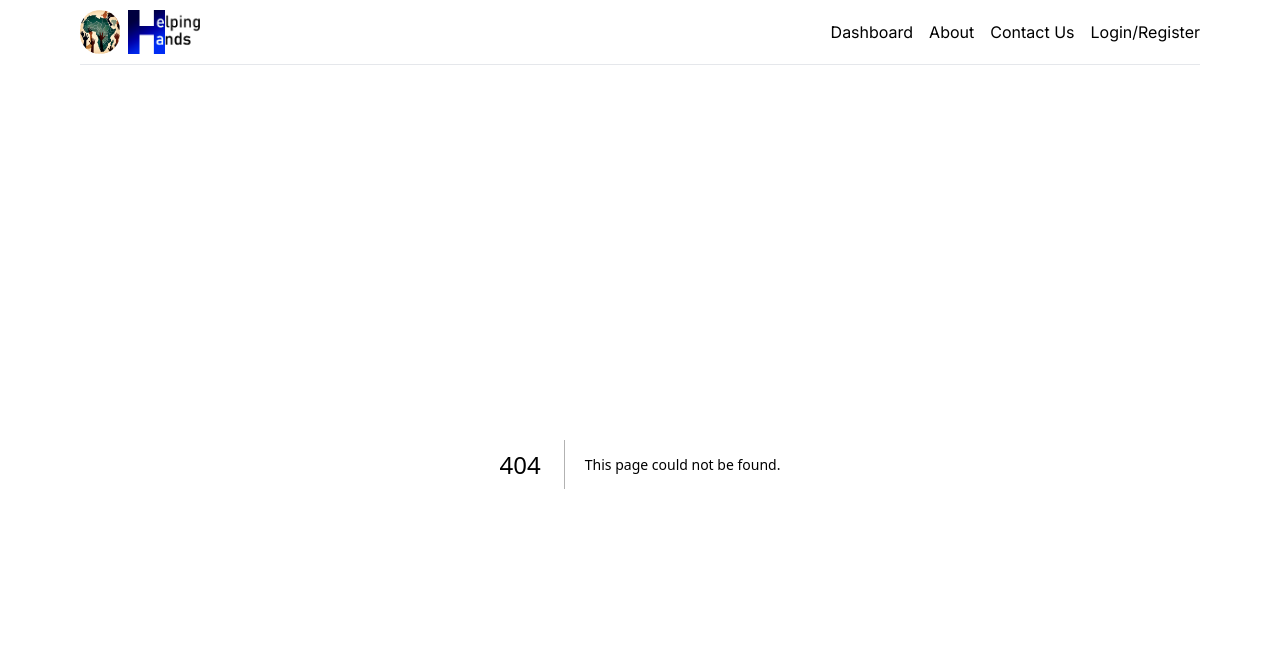
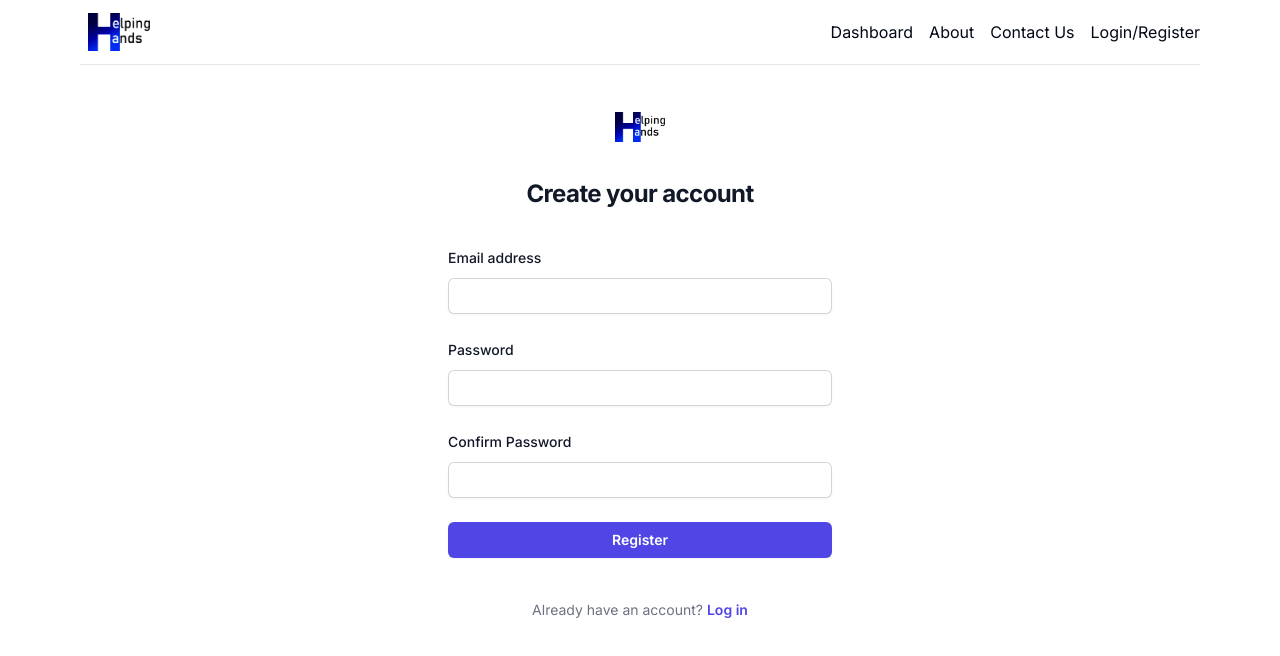
Before and after one commit to JUSTFIDEL/helping-hands, a Next.js app: page /register in a window 1280 px wide. Before the commit this address had no page. Shown: the top 656 px of the page. Built offline with nearby package versions, Linux system fonts and the light colour scheme.

Commit message:
register page

```diff
--- a/package.json
+++ b/package.json
@@ -10,6 +10,7 @@
   },
   "dependencies": {
     "@radix-ui/react-slot": "^1.0.2",
+    "@tailwindcss/forms": "^0.5.7",
     "class-variance-authority": "^0.7.0",
     "clsx": "^2.1.0",
     "lucide-react": "^0.358.0",
--- a/src/app/globals.css
+++ b/src/app/globals.css
@@ -58,10 +58,10 @@
   }
 }
 
-.navlinks {
+/* .navlinks {
   font-size: 1rem;
 }
 
 .navlink:active {
   font-weight: bold;
-}
+} */
--- a/src/app/page.js
+++ b/src/app/page.js
@@ -1,38 +1,87 @@
 import MaxWidthWrapper from '@/components/MaxWidthWrapper'
 import { Button, buttonVariants } from '@/components/ui/button'
-import Image from 'next/image'
+import { ArrowDownToLine, CheckCircle, Leaf } from 'lucide-react'
 import Link from 'next/link'
+
+const perks = [
+  {
+    name: 'Light Portfolio',
+    duration: '7 Days Package',
+    Icon: ArrowDownToLine,
+    description: 'Invest #5,000 - #50,000 and get 20% in 7day',
+    link: '/register',
+  },
+  {
+    name: 'Medium Portfolio',
+    duration: '15 Days Package',
+    Icon: CheckCircle,
+    description: 'Invest #50,001 - #200,000 and get 30% in 15days',
+    link: '/register',
+  },
+  {
+    name: 'Large Portfolio',
+    duration: '30 Days Package',
+    Icon: Leaf,
+    description: 'Invest #200,001 and above and get 45% in 30days',
+    link: '/register',
+  },
+]
 
 export default function Home() {
   return (
-    <MaxWidthWrapper>
-      <div className='py-20 flex flex-col items-center max-w-3xl'>
-        <div className='flex  flex-col sm:flex-row '>
+    <>
+      <MaxWidthWrapper>
+        <div className='py-10 sm:py-20 mx-auto text-center flex flex-col items-center max-w-3xl'>
           <h1 className='text-4xl font-bold tracking-tight text-gray-900 sm:text-6xl'>
             Your best market to invest and make{' '}
-            <span className='text-blue-600'>Money</span>while asleep.
+            <span className='text-blue-600'>MONEY</span> while asleep.
           </h1>
-          <p className='mt-6 text-lg max-w-prose text-muted-foreground'>
+          <p className='mt-6 text-base max-w-prose text-muted-foreground'>
             Welcome to Helping-Hands Investment. Where every member is verified
             and ready to help each other by combining our resources to create a
             larger capital for a larger interest for all members.
           </p>
-          <div className='flex flex-col sm:flex-row gap-4 mt-6'>
-            <Link href='/' className={buttonVariants()}>
-              Register
+          <div className='mt-6'>
+            <Link href='/register' className={buttonVariants()}>
+              Register Now &rarr;
             </Link>
-            <Button variant='ghost'>Login &rarr;</Button>
           </div>
         </div>
-        <div className='flex-1'>
-          <p>login or Register</p>
-          <form>
-            Email: <input type='email' />
-            Password: <input type='email' />
-            Confirm Password: <input type='email' />
-          </form>
-        </div>
-      </div>
-    </MaxWidthWrapper>
+
+        {/* TODO List products */}
+      </MaxWidthWrapper>
+
+      <section className='border-t border-gray-200 bg-gray-100'>
+        <MaxWidthWrapper className='py-20'>
+          <div className='grid grid-cols-1 gap-y-12 sm:grid-cols-2 sm:gap-x-6 lg:grid-cols-3 lg:gap-x-8 lg:gap-y-0'>
+            {perks.map((perk) => (
+              <Link
+                href={perk.link}
+                key={perk.name}
+                className='text-center md:flex md:items-start md:text-left lg:block lg:text-center'
+              >
+                <div className='md:flex-shrink-0 flex justify-center'>
+                  <div className='h-16 w-16 flex items-center justify-center rounded-full bg-blue-100 text-blue-900'>
+                    {<perk.Icon className='w-1/3 h-1/3' />}
+                  </div>
+                </div>
+
+                <div className='mt-6 md:ml-4 md:mt-0 lg:ml-0 lg:mt-6'>
+                  <h3 className='text-base font-bold text-gray-900'>
+                    {perk.name}
+                  </h3>
+                  <span className='mt-2 text-sm font-bold text-blue-600'>
+                    {perk.duration}
+                  </span>
+                  <p className='text-sm text-muted-foreground'>
+                    {perk.description}
+                  </p>
+                </div>
+              </Link>
+            ))}
+          </div>
+        </MaxWidthWrapper>
+      </section>
+    </>
   )
 }
--- /dev/null
+++ b/src/app/register/page.js
@@ -0,0 +1,193 @@
+import Image from 'next/image'
+import Link from 'next/link'
+
+export default function Register() {
+  return (
+    <>
+      <div className='flex min-h-full flex-1 flex-col justify-center px-6 py-12 lg:px-8'>
+        <div className='sm:mx-auto sm:w-full sm:max-w-sm'>
+          <Image
+            src='/images/hh2.png'
+            className='mx-auto'
+            alt='HHI logo'
+            width={50}
+            height={20}
+          />
+          <h2 className='mt-10 text-center text-2xl font-bold leading-6 tracking-tight text-gray-900'>
+            Create your account
+          </h2>
+        </div>
+
+        <div className='mt-10 sm:mx-auto sm:w-full sm:max-w-sm'>
+          <form className='space-y-6' action='#' method='POST'>
+            <div>
+              <label
+                htmlFor='email'
+                className='block text-sm font-medium leading-6 text-gray-900'
+              >
+                Email address
+              </label>
+              <div className='mt-2'>
+                <input
+                  id='email'
+                  name='email'
+                  type='email'
+                  autoComplete='email'
+                  required
+                  className='block w-full rounded-md border-0 py-1.5 text-gray-900 shadow-sm ring-1 ring-inset ring-gray-300 placeholder:text-gray-400 focus:ring-2 focus:ring-inset focus:ring-indigo-600 sm:text-sm sm:leading-6'
+                />
+              </div>
+            </div>
+
+            <div>
+              <div className='flex items-center justify-between'>
+                <label
+                  htmlFor='password'
+                  className='block text-sm font-medium leading-6 text-gray-900'
+                >
+                  Password
+                </label>
+              </div>
+              <div className='mt-2'>
+                <input
+                  id='password'
+                  name='password'
+                  type='password'
+                  autoComplete='current-password'
+                  required
+                  className='block w-full rounded-md border-0 py-1.5 text-gray-900 shadow-sm ring-1 ring-inset ring-gray-300 placeholder:text-gray-400 focus:ring-2 focus:ring-inset focus:ring-indigo-600 sm:text-sm sm:leading-6'
+                />
+              </div>
+            </div>
+
+            <div>
+              <div className='flex items-center justify-between'>
+                <label
+                  htmlFor='password'
+                  className='block text-sm font-medium leading-6 text-gray-900'
+                >
+                  Confirm Password
+                </label>
+              </div>
+              <div className='mt-2'>
+                <input
+                  id='password2'
+                  name='password2'
+                  type='password'
+                  autoComplete='current-password'
+                  required
+                  className='block w-full rounded-md border-0 py-1.5 text-gray-900 shadow-sm ring-1 ring-inset ring-gray-300 placeholder:text-gray-400 focus:ring-2 focus:ring-inset focus:ring-indigo-600 sm:text-sm sm:leading-6'
+                />
+              </div>
+            </div>
+
+            <div>
+              <button
+                type='submit'
+                className='flex w-full justify-center rounded-md bg-indigo-600 px-3 py-1.5 text-sm font-semibold leading-6 text-white shadow-sm hover:bg-indigo-500 focus-visible:outline focus-visible:outline-2 focus-visible:outline-offset-2 focus-visible:outline-indigo-600'
+              >
+                Register
+              </button>
+            </div>
+          </form>
+
+          <p className='mt-10 text-center text-sm text-gray-500'>
+            Already have an account?{' '}
+            <Link
+              href='#'
+              className='font-semibold leading-6 text-indigo-600 hover:text-indigo-500'
+            >
+              Log in
+            </Link>
+          </p>
+        </div>
+      </div>
+    </>
+  )
+}
+
+// <div className='flex min-h-full flex-1 flex-col justify-center px-6 py-12 lg:px-8'>
+// <div className='sm:mx-auto sm:w-full sm:max-w-sm'>
+//   <Image
+//     src='/images/hh2.png'
+//     className='mx-auto h-10 w-10'
+//     alt='HHI logo'
+//     width={80}
+//     height={30}
+//   />
+//   <h2 className='mt-10 text-center text-2xl font-bold leading-6 tracking-tight text-gray-900'>
+//     Sign in to your account
+//   </h2>
+// </div>
+
+// <div className='mt-10 sm:mx-auto sm:w-full sm:max-w-sm'>
+//   <form className='space-y-6' action='#' method='POST'>
+//     <div>
+//       <label
+//         htmlFor='email'
+//         className='block text-sm font-medium leading-6 text-gray-900'
+//       >
+//         Email address
+//       </label>
+//       <div className='mt-2'>
+//         <input
+//           id='email'
+//           name='email'
+//           type='email'
+//           autoComplete='email'
+//           required
+//           className='block w-full rounded-md border-0 py-1.5 text-gray-900 shadow-sm ring-1 ring-inset ring-gray-300 placeholder:text-gray-400 focus:ring-2 focus:ring-inset focus:ring-indigo-600 sm:text-sm sm:leading-6'
+//         />
+//       </div>
+//     </div>
+
+//     <div>
+//       <div className='flex items-center justify-between'>
+//         <label
+//           htmlFor='password'
+//           className='block text-sm font-medium leading-6 text-gray-900'
+//         >
+//           Password
+//         </label>
+//         <div className='text-sm'>
+//           <a
+//             href='#'
+//             className='font-semibold text-indigo-600 hover:text-indigo-500'
+//           >
+//             Forgot password?
+//           </a>
+//         </div>
+//       </div>
+//       <div className='mt-2'>
+//         <input
+//           id='password'
+//           name='password'
+//           type='password'
+//           autoComplete='current-password'
+//           required
+//           className='block w-full rounded-md border-0 py-1.5 text-gray-900 shadow-sm ring-1 ring-inset ring-gray-300 placeholder:text-gray-400 focus:ring-2 focus:ring-inset focus:ring-indigo-600 sm:text-sm sm:leading-6'
+//         />
+//       </div>
+//     </div>
+
+//     <div>
+//       <button
+//         type='submit'
+//         className='flex w-full justify-center rounded-md bg-indigo-600 px-3 py-1.5 text-sm font-semibold leading-6 text-white shadow-sm hover:bg-indigo-500 focus-visible:outline focus-visible:outline-2 focus-visible:outline-offset-2 focus-visible:outline-indigo-600'
+//       >
+//         Sign in
+//       </button>
+//     </div>
+//   </form>
+
+//   <p className='mt-10 text-center text-sm text-gray-500'>
+//     Not a member?{' '}
+//     <a
+//       href='#'
+//       className='font-semibold leading-6 text-indigo-600 hover:text-indigo-500'
+//     >
+//       Start a 14 day free trial
+//     </a>
+//   </p>
+// </div>
+// </div>
--- a/src/components/NavItems.jsx
+++ b/src/components/NavItems.jsx
@@ -3,6 +3,8 @@
 import Link from 'next/link'
 import { useState } from 'react'
 import { buttonVariants } from './ui/button'
+
+const user = true
 
 const NavItems = () => {
   const [activeIndex, setActiveIndex] = useState(null)
--- a/src/components/Navbar.jsx
+++ b/src/components/Navbar.jsx
@@ -12,20 +12,20 @@ const Navbar = () => {
             <div className='flex h-16 items-center justify-between'>
               {/* TODO: Mobile nav */}
 
-              <div className='ml-4 flex lg:ml-0'>
+              <div className=' flex lg:ml-0'>
                 <Link href='/' className='flex flex-row'>
-                  <Image
+                  {/* <Image
                     alt='logo'
                     src='/images/hh1.png'
                     width={40}
                     height={40}
                     className='hidden sm:block rounded-full'
-                  />
+                  /> */}
                   <Image
                     alt='logo'
                     src='/images/hh2.png'
-                    width={80}
-                    height={40}
+                    width={70}
+                    height={30}
                     className='pl-2'
                   />
                 </Link>
--- a/tailwind.config.js
+++ b/tailwind.config.js
@@ -1,77 +1,77 @@
 /** @type {import('tailwindcss').Config} */
 module.exports = {
-  darkMode: ["class"],
+  darkMode: ['class'],
   content: [
     './pages/**/*.{js,jsx}',
     './components/**/*.{js,jsx}',
     './app/**/*.{js,jsx}',
     './src/**/*.{js,jsx}',
   ],
-  prefix: "",
+  prefix: '',
   theme: {
     container: {
       center: true,
-      padding: "2rem",
+      padding: '2rem',
       screens: {
-        "2xl": "1400px",
+        '2xl': '1400px',
       },
     },
     extend: {
       colors: {
-        border: "hsl(var(--border))",
-        input: "hsl(var(--input))",
-        ring: "hsl(var(--ring))",
-        background: "hsl(var(--background))",
-        foreground: "hsl(var(--foreground))",
+        border: 'hsl(var(--border))',
+        input: 'hsl(var(--input))',
+        ring: 'hsl(var(--ring))',
+        background: 'hsl(var(--background))',
+        foreground: 'hsl(var(--foreground))',
         primary: {
-          DEFAULT: "hsl(var(--primary))",
-          foreground: "hsl(var(--primary-foreground))",
+          DEFAULT: 'hsl(var(--primary))',
+          foreground: 'hsl(var(--primary-foreground))',
         },
         secondary: {
-          DEFAULT: "hsl(var(--secondary))",
-          foreground: "hsl(var(--secondary-foreground))",
+          DEFAULT: 'hsl(var(--secondary))',
+          foreground: 'hsl(var(--secondary-foreground))',
         },
         destructive: {
-          DEFAULT: "hsl(var(--destructive))",
-          foreground: "hsl(var(--destructive-foreground))",
+          DEFAULT: 'hsl(var(--destructive))',
+          foreground: 'hsl(var(--destructive-foreground))',
         },
         muted: {
-          DEFAULT: "hsl(var(--muted))",
-          foreground: "hsl(var(--muted-foreground))",
+          DEFAULT: 'hsl(var(--muted))',
+          foreground: 'hsl(var(--muted-foreground))',
         },
         accent: {
-          DEFAULT: "hsl(var(--accent))",
-          foreground: "hsl(var(--accent-foreground))",
+          DEFAULT: 'hsl(var(--accent))',
+          foreground: 'hsl(var(--accent-foreground))',
         },
         popover: {
-          DEFAULT: "hsl(var(--popover))",
-          foreground: "hsl(var(--popover-foreground))",
+          DEFAULT: 'hsl(var(--popover))',
+          foreground: 'hsl(var(--popover-foreground))',
         },
         card: {
-          DEFAULT: "hsl(var(--card))",
-          foreground: "hsl(var(--card-foreground))",
+          DEFAULT: 'hsl(var(--card))',
+          foreground: 'hsl(var(--card-foreground))',
         },
       },
       borderRadius: {
-        lg: "var(--radius)",
-        md: "calc(var(--radius) - 2px)",
-        sm: "calc(var(--radius) - 4px)",
+        lg: 'var(--radius)',
+        md: 'calc(var(--radius) - 2px)',
+        sm: 'calc(var(--radius) - 4px)',
       },
       keyframes: {
-        "accordion-down": {
-          from: { height: "0" },
-          to: { height: "var(--radix-accordion-content-height)" },
+        'accordion-down': {
+          from: { height: '0' },
+          to: { height: 'var(--radix-accordion-content-height)' },
         },
-        "accordion-up": {
-          from: { height: "var(--radix-accordion-content-height)" },
-          to: { height: "0" },
+        'accordion-up': {
+          from: { height: 'var(--radix-accordion-content-height)' },
+          to: { height: '0' },
         },
       },
       animation: {
-        "accordion-down": "accordion-down 0.2s ease-out",
-        "accordion-up": "accordion-up 0.2s ease-out",
+        'accordion-down': 'accordion-down 0.2s ease-out',
+        'accordion-up': 'accordion-up 0.2s ease-out',
       },
     },
   },
-  plugins: [require("tailwindcss-animate")],
+  plugins: [require('tailwindcss-animate'), require('@tailwindcss/forms')],
 }
```
Also changed, not shown: 1 other file (tests, documents, lock files or other folders).
